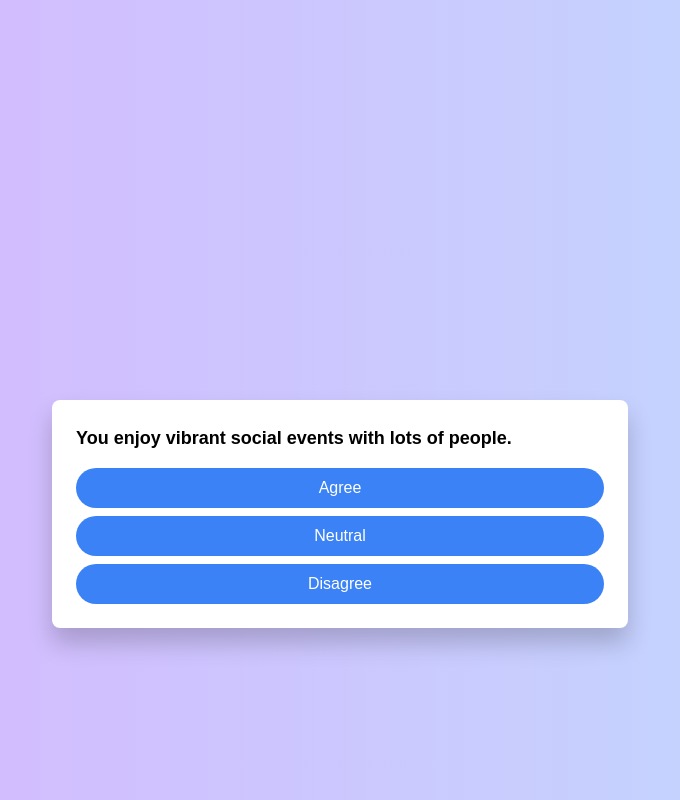
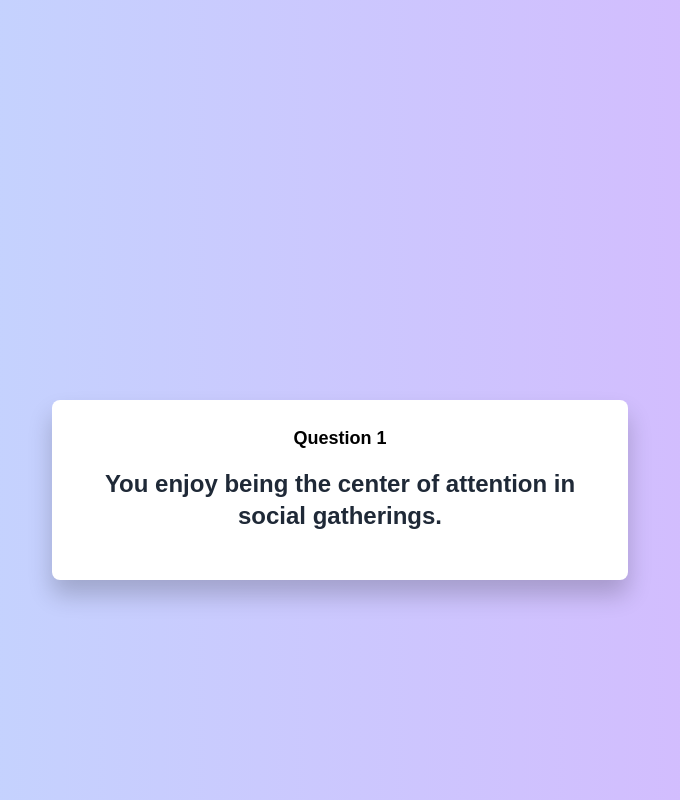
Before and after one commit to tdhenmark1999/personal-quiz, a Next.js app: page /quiz in a window 1280 px wide. Shown: the whole page, without its empty margins (300-980 px from the left). Built offline with nearby package versions, Linux system fonts and the light colour scheme.

Commit message:
Implement swipe-based question navigation with dynamic background color changes and opacity effects for 'Agree' and 'Disagree' indicators. Store answers based on swipe direction.

```diff
--- a/app/quiz/page.tsx
+++ b/app/quiz/page.tsx
@@ -1,16 +1,54 @@
 "use client";
 
-import React, { useState } from "react";
-import { motion } from "framer-motion";
+import React, { useState, useRef } from "react";
+import { motion, PanInfo } from "framer-motion";
 import { useRouter } from "next/navigation";
 
 const questions = [
-  { question: "You enjoy vibrant social events with lots of people.", options: ["Agree", "Neutral", "Disagree"] }
+  { question: "You enjoy being the center of attention in social gatherings." },
+  { question: "You prefer deep conversations over small talk." },
+  { question: "You feel comfortable taking risks and exploring the unknown." },
+  { question: "You like to make detailed plans before starting a project." },
+  { question: "You often think about the long-term consequences before making decisions." },
+  { question: "You are quick to make decisions without overanalyzing." },
+  { question: "You find it easy to empathize with other people's emotions." },
+  { question: "You prefer working alone over collaborating with a group." },
+  { question: "You are more of a creative person than a practical person." },
+  { question: "You thrive in situations where you need to be adaptable and flexible." }
 ];
 
 const QuizPage = () => {
   const [currentQuestionIndex, setCurrentQuestionIndex] = useState(0);
+  const [currentColor, setCurrentColor] = useState({ from: '#bfdbfe', to: '#d8b4fe' });
+  const [dragOpacity, setDragOpacity] = useState({ agree: 0, disagree: 0 });
   const router = useRouter();
+  const cardRef = useRef<HTMLDivElement>(null);
+
+  const handleDragEnd = (event: MouseEvent | TouchEvent | PointerEvent, info: PanInfo) => {
+    const cardWidth = cardRef.current?.offsetWidth || 0;
+    const threshold = cardWidth * 0.5;
+
+    if (Math.abs(info.offset.x) > threshold) {
+      handleOptionClick("Swiped");
+    } else {
+      setCurrentColor({ from: '#bfdbfe', to: '#d8b4fe' });
+      setDragOpacity({ agree: 0, disagree: 0 });
+    }
+  };
+
+  const handleDrag = (event: MouseEvent | TouchEvent | PointerEvent, info: PanInfo) => {
+    const opacity = Math.min(Math.abs(info.offset.x) / 200, 1);
+
+    if (info.offset.x > 0) {
+      setDragOpacity({ agree: 0, disagree: opacity });
+      setCurrentColor({ to: `rgba(239, 68, 68, ${opacity})`, from: 'rgba(239, 68, 68, .4)' });
+
+    } else {
+      setDragOpacity({ agree: opacity, disagree: 0 });
+      setCurrentColor({ to: 'rgba(34, 197, 94, .4)', from: `rgba(34, 197, 94, ${opacity})` });
+
+    }
+  };
 
   const handleOptionClick = (answer: string) => {
     if (currentQuestionIndex < questions.length - 1) {
@@ -18,46 +56,59 @@ const QuizPage = () => {
     } else {
       router.push("/results");
     }
+    setCurrentColor({ from: '#bfdbfe', to: '#d8b4fe' });
+    setDragOpacity({ agree: 0, disagree: 0 });
   };
-  return (
-    <div className="min-h-screen flex items-center justify-center bg-gradient-to-r from-purple-300 to-blue-200 p-6 overflow-hidden relative">
-    <div className="relative w-full max-w-xl h-full flex flex-col items-center">
-      {questions.map((q, index) => {
-        const isActive = index === currentQuestionIndex;
-        const isAbove = index < currentQuestionIndex;
-        const isBelow = index > currentQuestionIndex;
 
   return (
+    <div className="min-h-screen flex items-center justify-center p-6 overflow-hidden relative bg-gradient-to-r from-blue-200 to-purple-300">
       <motion.div
-            key={index}
-            initial={{ opacity: isActive ? 1 : 0.5, y: isAbove ? -50 : isBelow ? 50 : 0, scale: isActive ? 1 : 0.9 }}
-            animate={{ opacity: isActive ? 1 : 0.5, y: isAbove ? -50 : isBelow ? 50 : 0, scale: isActive ? 1 : 0.9 }}
-            transition={{ duration: 0.5, ease: "easeInOut" }}
-            className={`absolute w-full p-6 rounded-lg shadow-lg ${isActive ? "z-20 cursor-pointer" : "z-10"}`}
+        className="absolute inset-0"
         style={{
-              background: "white",
-              filter: isActive ? "none" : "blur(2px)",
-              boxShadow: isActive
-                ? "0px 15px 25px rgba(0, 0, 0, 0.2)"
-                : "0px 10px 20px rgba(0, 0, 0, 0.1)",
-              pointerEvents: isActive ? "auto" : "none",
+          background: `linear-gradient(to right, ${currentColor.from}, ${currentColor.to})`
+        }}
+      />
+
+      <motion.div
+        className="absolute left-16 text-green-600 font-extrabold text-9xl z-0 transform -rotate-12"
+        style={{
+          opacity: dragOpacity.agree,
+          textShadow: "-3px 3px 10px rgba(0, 0, 0, 0.5)"
         }}
       >
-            <h2 className={`text-lg font-bold ${isActive ? "text-black" : "text-gray-500"}`}>{q.question}</h2>
-            <div className="space-y-2 mt-4">
-              {q.options.map((option, i) => (
-                <button
-                  key={i}
-                  onClick={() => handleOptionClick(option)}
-                  className={`w-full py-2 rounded-full ${isActive ? "bg-blue-500 text-white hover:bg-blue-600" : "bg-gray-300 text-gray-500"}`}
+        Agree
+      </motion.div>
+
+      <motion.div
+        className="absolute right-16 text-red-600 font-extrabold text-9xl z-0 transform rotate-12"
+        style={{
+          opacity: dragOpacity.disagree,
+          textShadow: "3px 3px 10px rgba(0, 0, 0, 0.5)"
+        }}
       >
-                  {option}
-                </button>
-              ))}
-            </div>
+        Disagree
       </motion.div>
-        );
-      })}
+
+      <div className="relative w-full max-w-xl h-full flex flex-col items-center z-10">
+        <motion.div
+          ref={cardRef}
+          key={currentQuestionIndex}
+          drag="x"
+          onDrag={handleDrag}
+          onDragEnd={handleDragEnd}
+          dragConstraints={{ left: 0, right: 0 }}
+          dragElastic={0.3}
+          initial={{ x: 0, opacity: 1 }}
+          animate={{ x: 0, opacity: 1 }}
+          transition={{ type: "spring", stiffness: 300, damping: 30 }}
+          className="absolute w-full p-6 rounded-lg shadow-lg z-20 cursor-pointer bg-white"
+          style={{
+            boxShadow: "0px 15px 25px rgba(0, 0, 0, 0.2)"
+          }}
+        >
+          <p className="text-black text-center text-lg font-bold mb-4">Question {currentQuestionIndex + 1}</p>
+          <h2 className="text-2xl font-extrabold text-gray-800 text-center mb-6">{questions[currentQuestionIndex].question}</h2>
+        </motion.div>
       </div>
     </div>
   );
```
Lines whose indentation alone changed are shown as unchanged.
